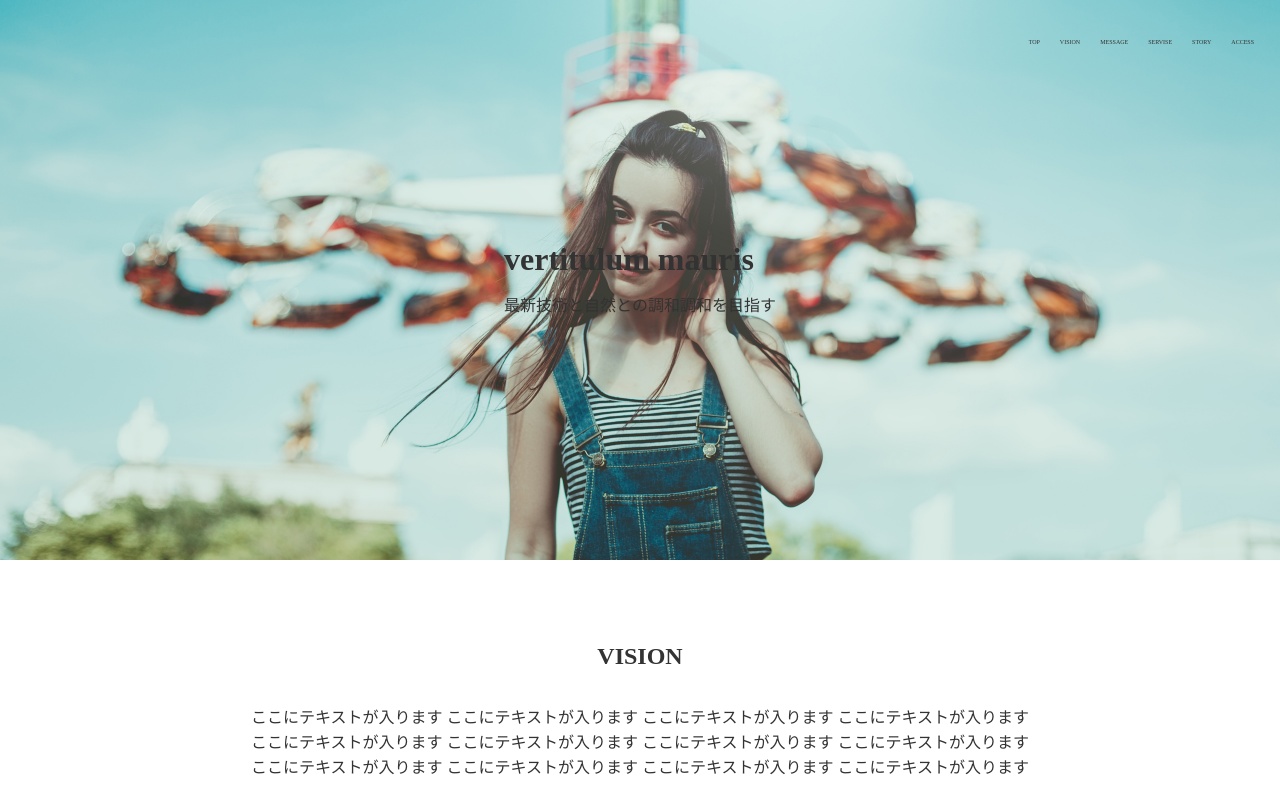
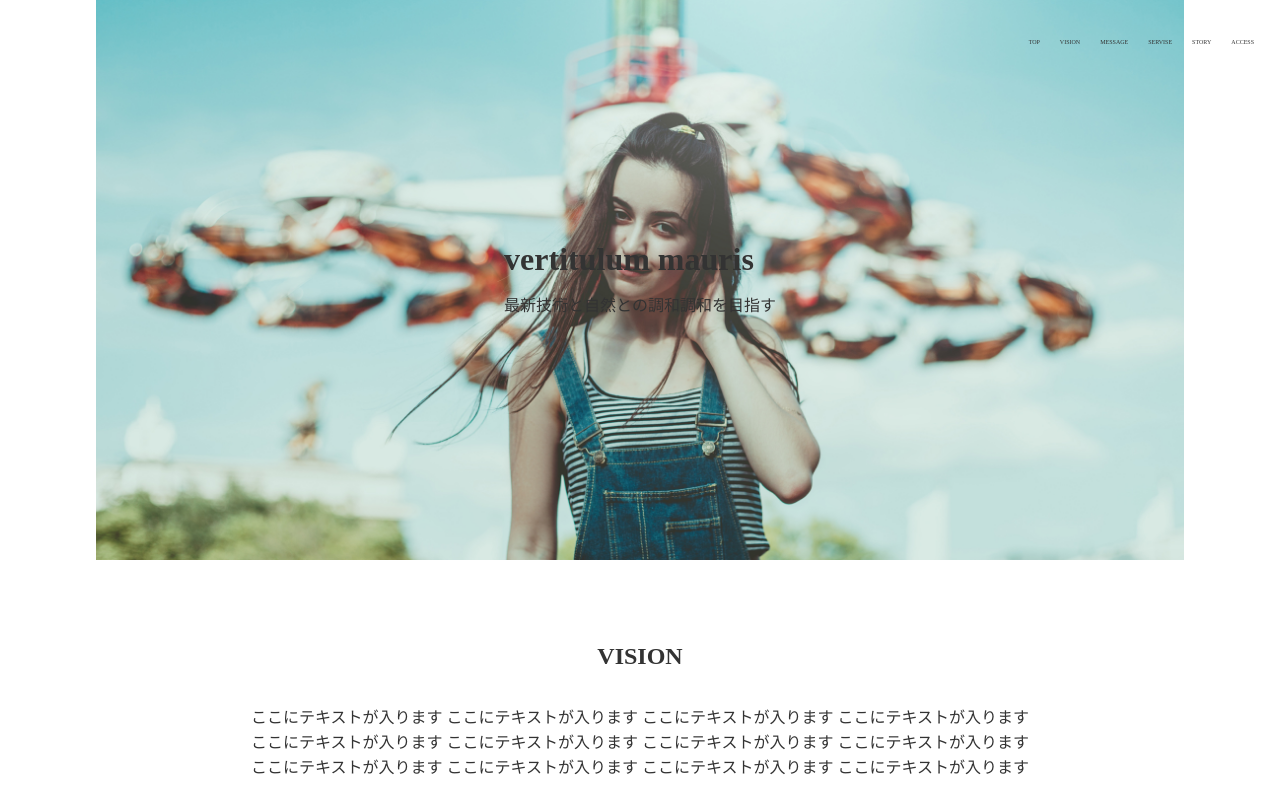
Before and after one commit to gurigurigithub/guardian_task, a plain HTML site: page index.html in a window 1280 px wide. Shown: the top 800 px of the page. Drawn offline with Linux system fonts and the light colour scheme.

Commit message:
pcとタブレット時は左右に余白

```diff
--- a/css/main.css
+++ b/css/main.css
@@ -34,9 +34,21 @@ li {
     font-size: 30%;
 }
 
+/* #top start */
 .top_main {
     /* NOTE: feature_imgの高さ - global_navの高さ */
     padding-top: calc(70vh - 70px);
+}
+.feature_img_wrapper {
+    justify-content: center;
+    align-items: center;
+    position: absolute;
+    top: 0;
+    z-index: -1;
+    width: 100%;
+    display: flex;
+    justify-content: center;
+    align-items: center;
 }
 .feature_img {
     background: url("../images/mainImg.jpg");
@@ -44,14 +56,18 @@ li {
     background-repeat:no-repeat;
     background-size:cover;
     height: 70vh;
-    width: 100vw;
+    width: 100%;
     display: flex;
+    align-items: center;
     justify-content: center;
-    align-items: center;
-    position: absolute;
-    top: 0;
-    z-index: -1;
 }
+/* PC・タブレット時 */
+@media (min-width: 768px){
+    .feature_img {
+        width: 85%;
+    }
+}
+/* #top end */
 
 .vision_text {
     display: flex;
--- a/index.html
+++ b/index.html
@@ -28,10 +28,12 @@
     </nav>
 
     <main class="top_main">
-        <header class="feature_img">
-            <div>
-                <h1>vertitulum mauris</h1>
-                <p>最新技術と自然との調和調和を目指す</p>
+        <header class="feature_img_wrapper">
+            <div class="feature_img">
+                <div>
+                    <h1>vertitulum mauris</h1>
+                    <p>最新技術と自然との調和調和を目指す</p>
+                </div>
             </div>
         </header>
 
```
